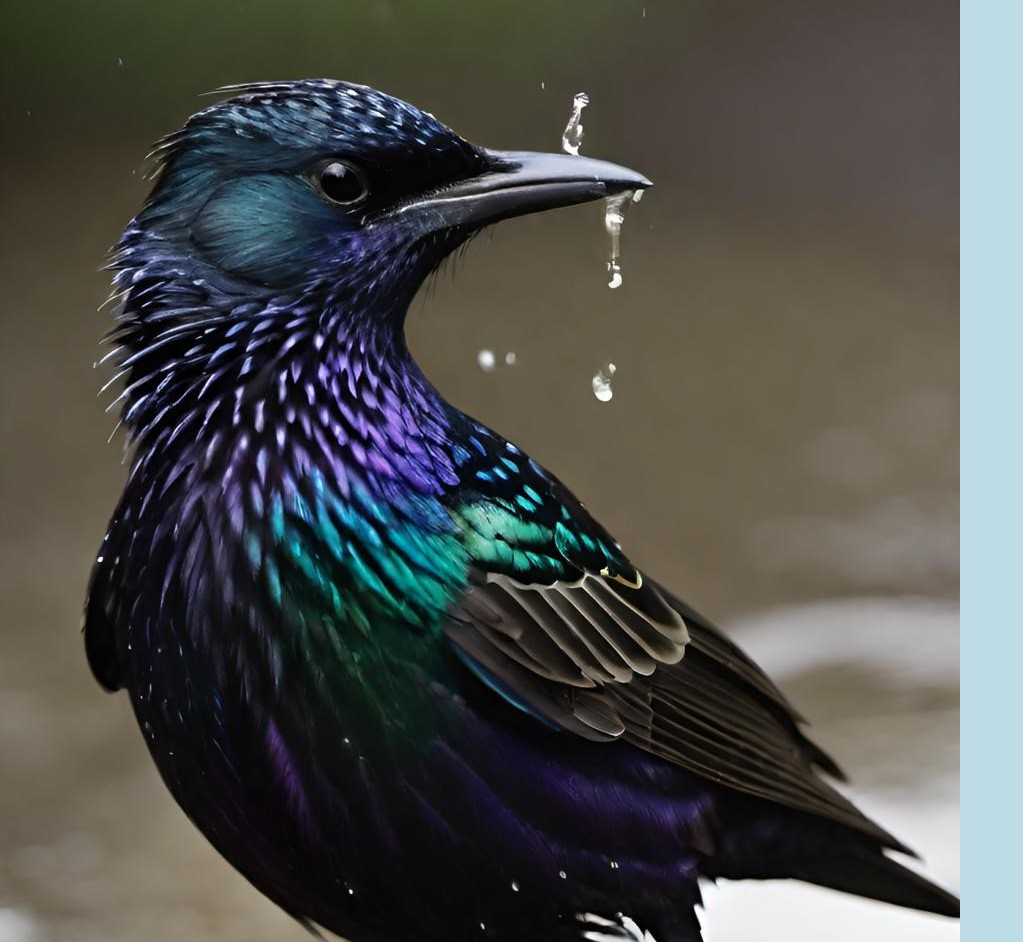
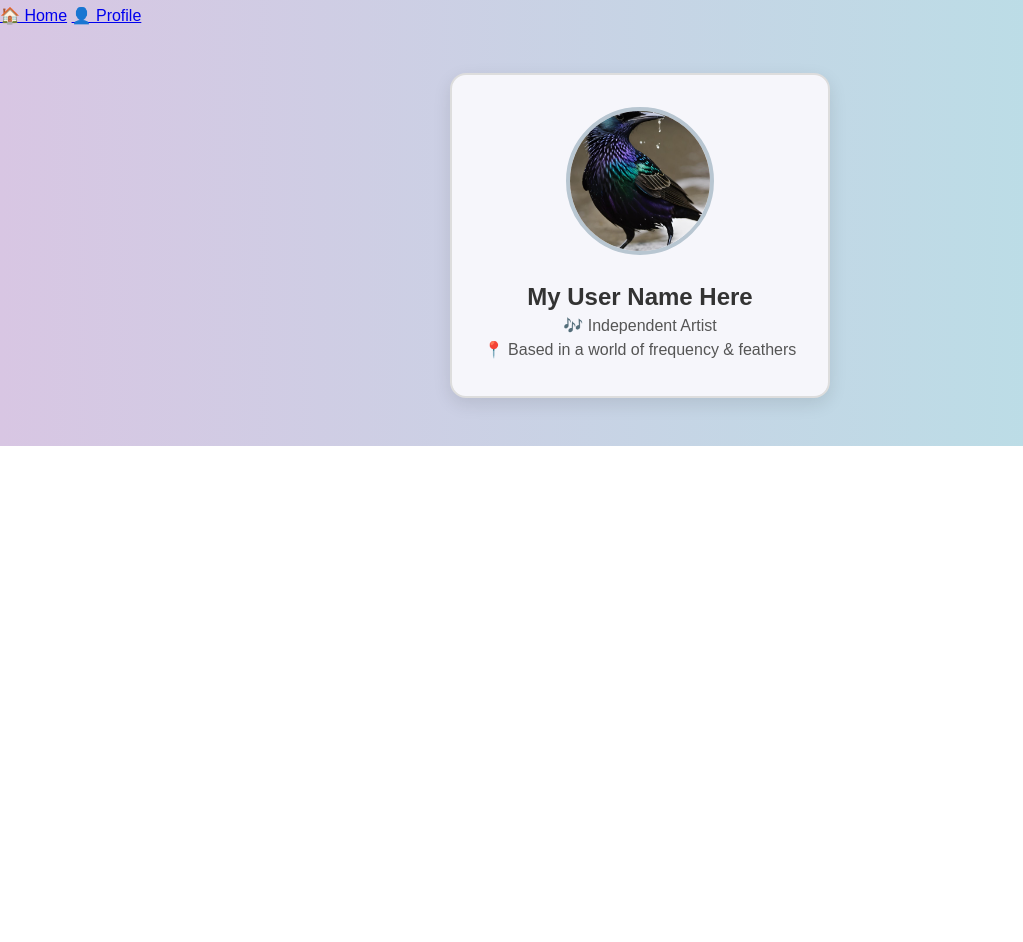
Before and after one commit to Crystal-Aowlan/soundmuseai-site, a plain HTML site: page profile.html in a window 1280 px wide. Shown: the part 566-1508 px from the top of the page, without its empty margins (0-1023 px from the left). After the commit the page ends 1012 px from the top, so only its background shows below. Drawn offline with Linux system fonts and the light colour scheme.

Commit message:
Update styles.css

```diff
--- a/styles.css
+++ b/styles.css
@@ -69,3 +69,39 @@ body {
         justify-content: space-around;
     }
 }
+/* Profile Page */
+.profile-container {
+  display: flex;
+  justify-content: center;
+  align-items: center;
+  padding: 3rem;
+}
+
+.profile-card {
+  background: #f6f6fb;
+  border: 2px solid #ddd;
+  border-radius: 1rem;
+  padding: 2rem;
+  text-align: center;
+  max-width: 400px;
+  box-shadow: 0 6px 18px rgba(0, 0, 0, 0.1);
+}
+
+.profile-image {
+  width: 140px;
+  height: 140px;
+  object-fit: cover;
+  border-radius: 50%;
+  margin-bottom: 1rem;
+  border: 4px solid #b8c6d1;
+}
+
+.profile-info h2 {
+  margin: 0.5rem 0 0.2rem;
+  color: #333;
+}
+
+.profile-info p {
+  margin: 0.3rem 0;
+  color: #555;
+}
```
